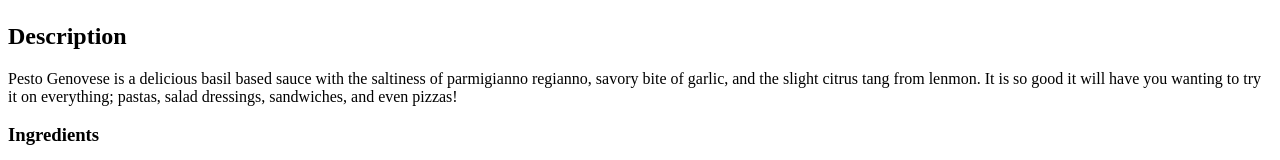
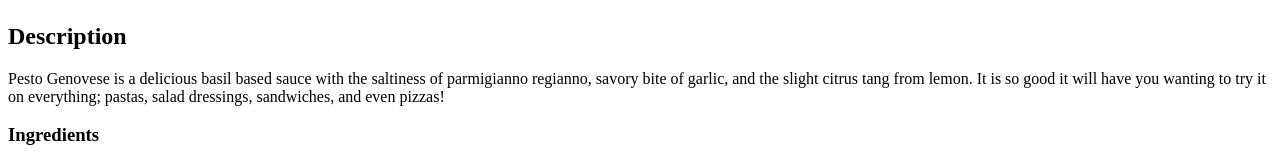
Before and after one commit to Keelkon/odin-recipes, a plain HTML site: page recipes/pesto.html in a window 1280 px wide. Shown: the part 381-541 px from the top of the page. Drawn offline with Linux system fonts and the light colour scheme.

Commit message:
fix typo

```diff
--- a/recipes/pesto.html
+++ b/recipes/pesto.html
@@ -10,7 +10,7 @@
 
     <img src="https://www.allrecipes.com/thmb/0p5r9u0h013NM17D9w1Qzds6LbA=/282x188/filters:no_upscale():max_bytes(150000):strip_icc():format(webp)/8085943-pesto-carmen-1x1-1-b14ae3e0dcf24d618ddb6688a3537f0c.jpg" alt="deliciously green pesto">
     <h2>Description</h2>
-    <p>Pesto Genovese is a delicious basil based sauce with the saltiness of parmigianno regianno, savory bite of garlic, and the slight citrus tang from lenmon. It is so good it will have you wanting to try it on everything; pastas, salad dressings, sandwiches, and even pizzas!</p>
+    <p>Pesto Genovese is a delicious basil based sauce with the saltiness of parmigianno regianno, savory bite of garlic, and the slight citrus tang from lemon. It is so good it will have you wanting to try it on everything; pastas, salad dressings, sandwiches, and even pizzas!</p>
 
     <h3>Ingredients</h3>
         <ul>
```
